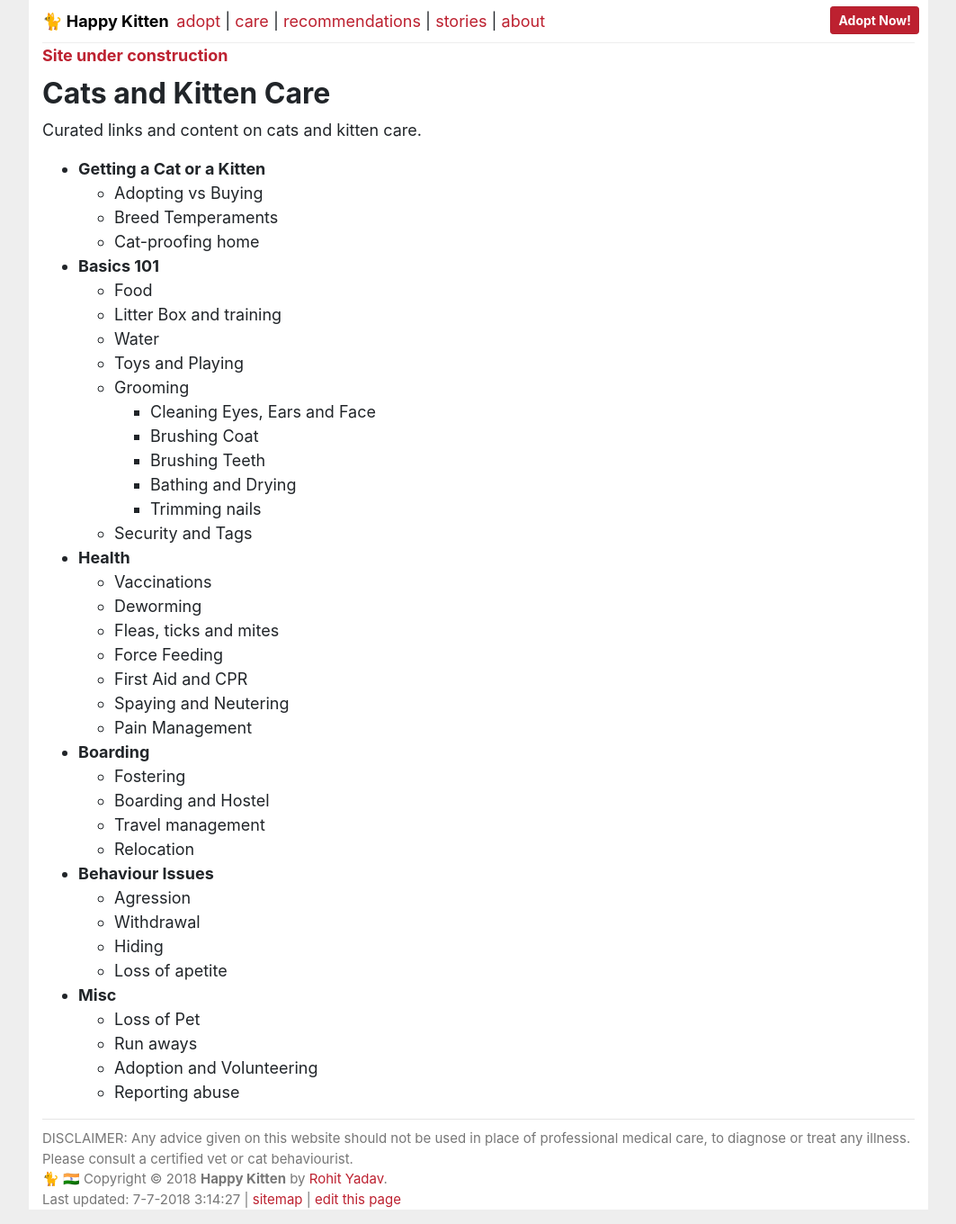
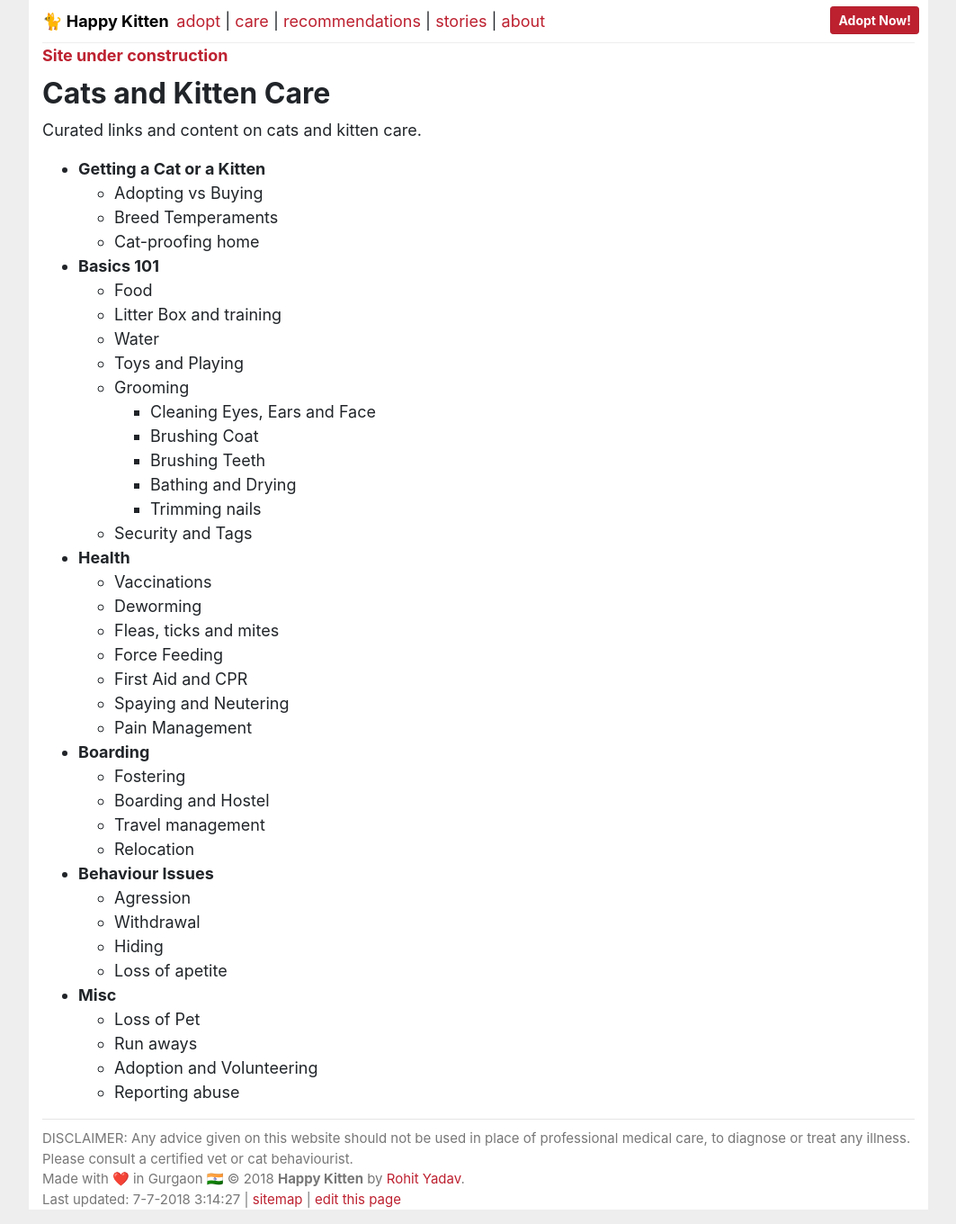
Before and after one commit to yadavcloud/happykitten, a Jekyll site: the page built from care/index.md, in a window 1280 px wide. Shown: the whole page at 90% size, without its empty margins (108-1171 px from the left). Built offline with Jekyll 4.4.1, drawn with Linux system fonts in a browser that asks for light colours.

Commit message:
footer: remember where you came from!
Signed-off-by: Rohit Yadav <rohit@yadav.cloud>

```diff
--- a/_includes/footer.html
+++ b/_includes/footer.html
@@ -1,8 +1,9 @@
 <footer class="footer">
 <p>DISCLAIMER: Any advice given on this website should not be used in place of professional medical care, to diagnose or treat any illness. Please consult a certified vet or cat behaviourist. <br/>
 
-  <span>🐈 🇮🇳
-    Copyright © 2018 <b>Happy Kitten</b> by <a href="https://rohityadav.cloud">{{site.author}}</a>. <br/>
+  <span>
+  Made with ❤️  in Gurgaon 🇮🇳
+    © 2018 <b>Happy Kitten</b> by <a href="https://rohityadav.cloud">{{site.author}}</a>. <br/>
     Last updated: {{ site.time | date: '%-d-%-m-%Y %-H:%M:%S' }} | <a href="/sitemap.xml">sitemap</a> | <a target="_blank" href="https://github.com/myhappykitten/www/blob/master/{{page.path}}">edit this page</a>
   </span>
 </p>
```
